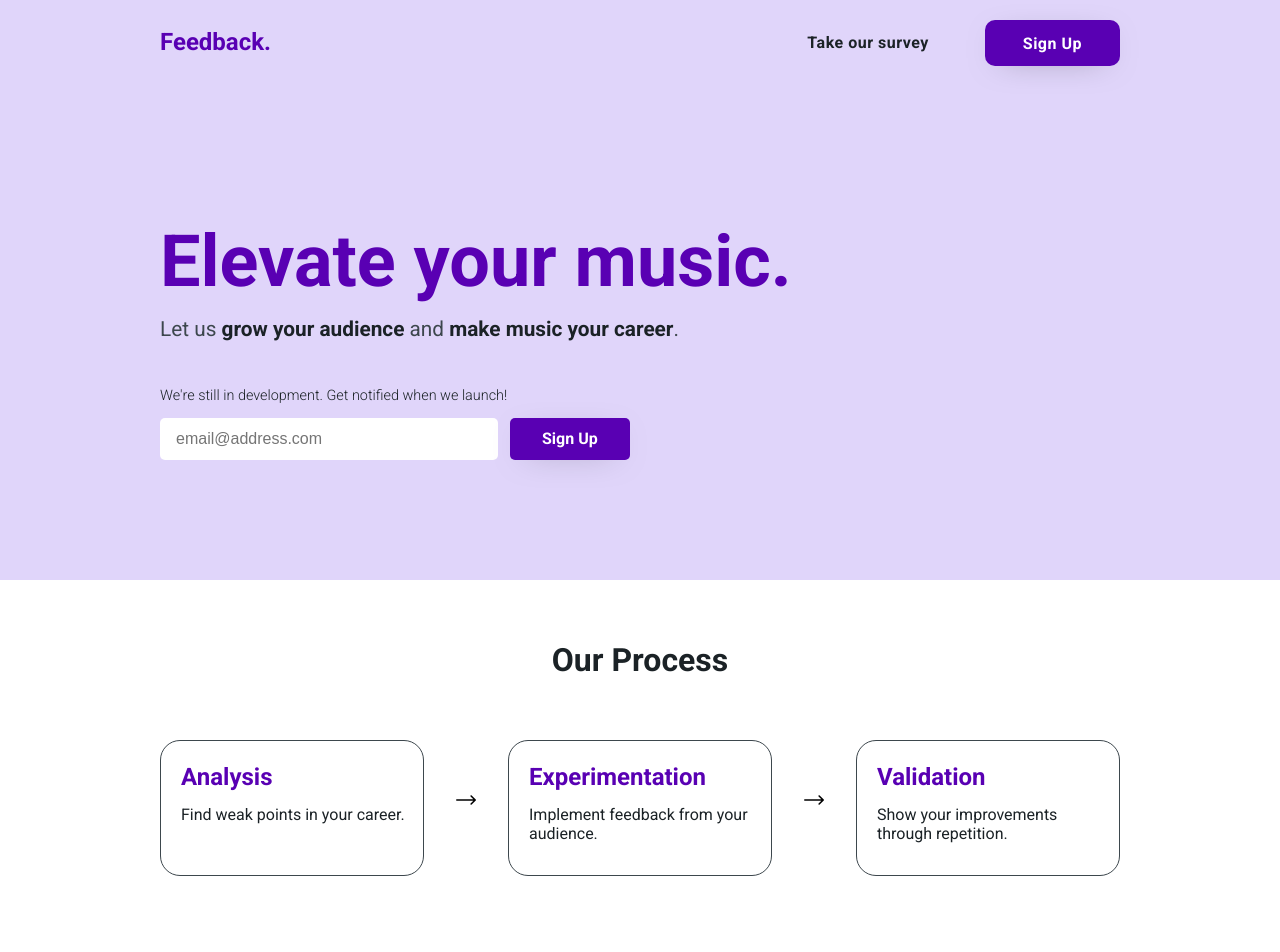
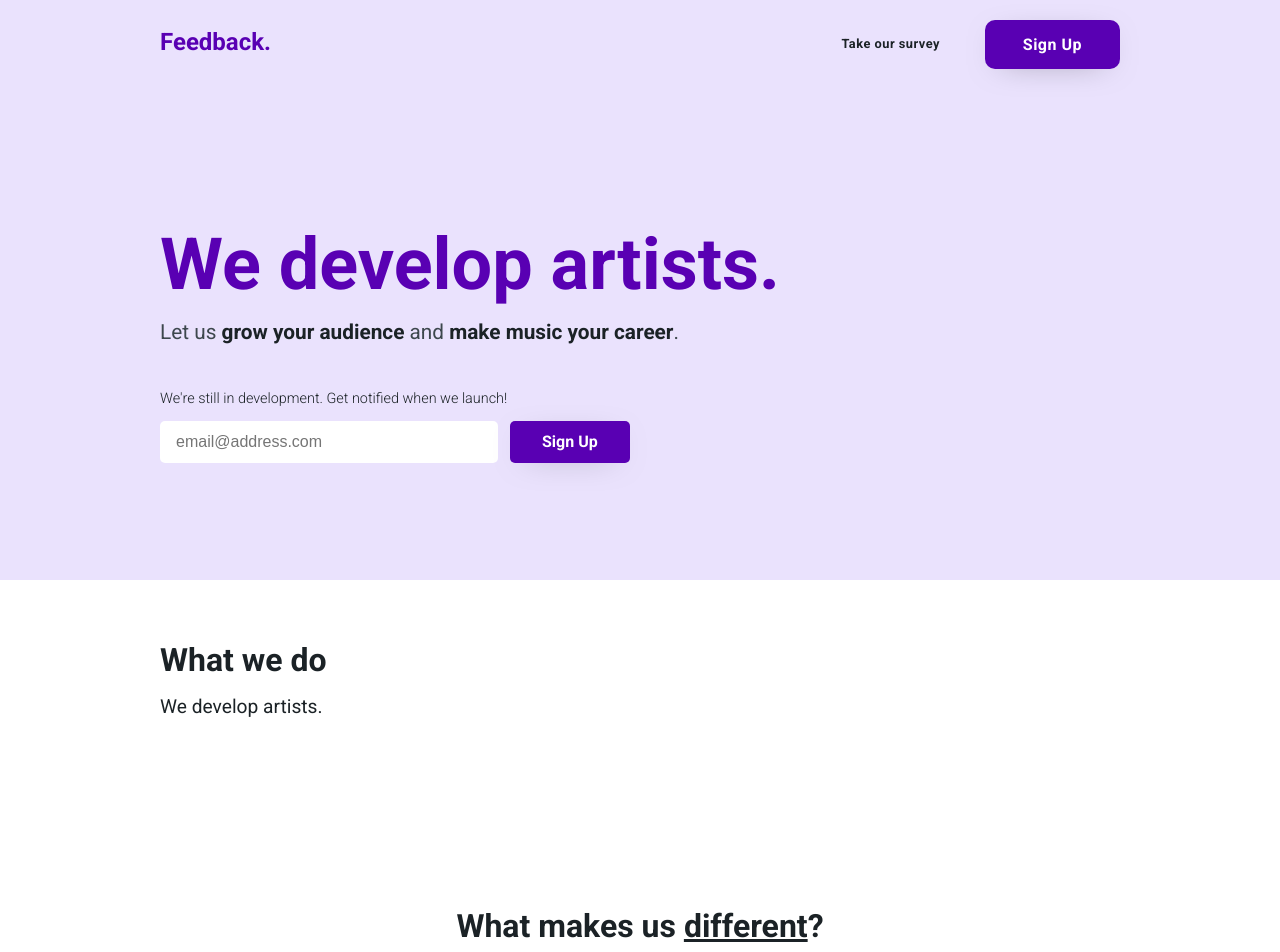
Before and after one commit to andfoster/andfoster.github.com, a website: page public/index.html in a window 1280 px wide. Shown: the top 952 px of the page. Drawn offline with Linux system fonts and the light colour scheme.

Commit message:
color edits, html layout change, link to survey

```diff
--- a/public/index.html
+++ b/public/index.html
@@ -18,7 +18,7 @@
                         </div>
                         <div id="right-nav-parent">
                             <div id="right-nav-wrapper">
-                                <a href="#"><p>Take our survey</p></a>
+                                <a target='_blank' href="https://forms.gle/b457ccpZZYDevr5e7"><p>Take our survey</p></a>
                                 <button>
                                     <a href=""><p>Sign Up</p></a>
                                 </button>
@@ -28,7 +28,7 @@
                 </div>
                 <div id="title-parent">
                     <div id="title-wrapper">
-                        <h1>Elevate your music.</h1>
+                        <h1>We develop artists.</h1>
                         <p>Let us <span>grow your audience</span> and <span>make music your career</span>.</p>
                     </div>
                     <!-- <div id="hero-image-parent">
@@ -52,29 +52,10 @@
         </div>
     </div>
     <div id="about-us-parent">
-        <h2>Our Process</h2>
-        <div id="process-wrapper">
-            <div class="process">
-                <h3>Analysis</h3>
-                <p>
-                    Find weak points in your career.
-                </p>
-            </div>
-            <img src="assets/right-arrow.svg" alt="">
-            <div class="process">
-                <h3>Experimentation</h3>
-                <p>
-                    Implement feedback from your audience.
-                </p>
-            </div>
-            <img src="assets/right-arrow.svg" alt="">
-            <div class="process">
-                <h3>Validation</h3>
-                <p>
-                    Show your improvements through repetition.
-                </p>
-            </div>
-        </div>
+        <h2>What we do</h2>
+        <p>
+            We develop artists.
+        </p>
     </div>
     <div id="advantages-parent">
         <h2>What makes us <span>different</span>?</h2>
--- a/public/style/index.scss
+++ b/public/style/index.scss
@@ -7,7 +7,7 @@ $blue: #3471ff;
 
 $black: #1B2226;
 $gray: #3D474D;
-$ghost: #e0d5fa;
+$ghost: #eae2fd;
 $offwhite: #ececec;
 $white: #ffffff;
 
@@ -74,8 +74,8 @@ div#landing-parent {
 
                         p {
                             color: $black;
-                            padding: 15px 3.5em;
-                            font-size: 1em;
+                            padding: 18px 3.5em;
+                            font-size: .8em;
                             font-family: 'Roboto', sans-serif;
                             font-weight: bold;
                             letter-spacing: .5px;
@@ -197,48 +197,14 @@ div#about-us-parent {
         font-size: 2em;
         color: $black;
         font-weight: bold;
-        text-align: center;
     }
 
     p {
-        padding: 2em 0 0 0;
+        padding: 1em 0 0 0;
         margin: 0 auto;
         font-size: 1.2em;
         color: $black;
         line-height: 1.2em;
-        text-align: center;
-    }
-
-    div#process-wrapper {
-        display: grid;
-        grid-template-columns: 1fr 20px 1fr 20px 1fr;
-        gap: 2em;
-        padding: 4em 0 0 0;
-
-        img {
-            padding-top: 50px;
-        }
-
-        div.process {
-            border: 1px solid $gray;
-            border-radius: 20px;
-            height: auto;
-
-            p {
-                padding: 1em 1em 2em 20px;
-                text-align: left;
-                margin: 0;
-                font-size: 1em;
-            }
-        }
-
-        h3 {
-            padding: 1em 0 0 20px;
-            font-family: 'Roboto', sans-serif;
-            font-weight: bold;
-            font-size: 1.5em;
-            color: $main;
-        }
     }
 }
 
```
Also changed, not shown: public/style/index.css, 1 other file.
